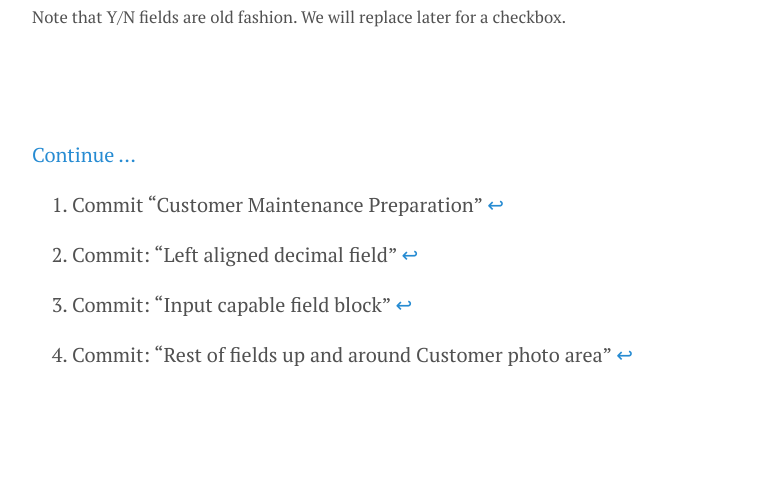
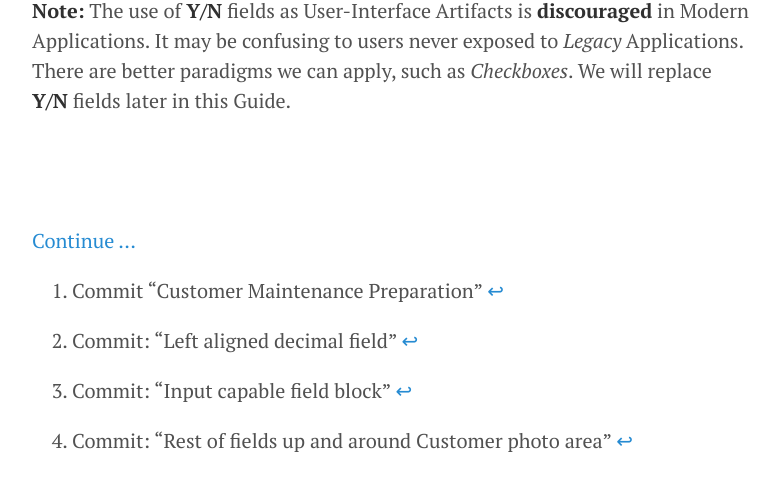
Before and after one commit to ASNA/SunFarm, a Jekyll site: the page built from docs/customer-maintenance-enhancement.md, in a window 1280 px wide and 900 px high, scrolled down 3873 px, cut to the strip 364-855 px from the top of the window. Shown: the whole strip, without its empty margins (248-1027 px from the left). Built offline with Jekyll 4.4.1, drawn with Linux system fonts in a browser that asks for light colours; before the commit the page ends 4687 px from its top, so only the background shows below that.

```diff
--- a/docs/customer-maintenance-enhancement.md
+++ b/docs/customer-maintenance-enhancement.md
@@ -105,7 +105,7 @@ What used to be Rows **13, 14, 15, 16, 17** and **18** is now Rows *8*, *9* and
 ![Fields around Photo Area](/images/page-two-03.png/)
 
 
-<sub>Note that Y/N fields are old fashion. We will replace later for a checkbox.</sub>
+**Note:** The use of **Y/N** fields as User-Interface Artifacts is **discouraged** in Modern Applications. It may be confusing to users never exposed to *Legacy* Applications. There are better paradigms we can apply, such as *Checkboxes*. We will replace **Y/N** fields later in this Guide.
 
 
 
```
